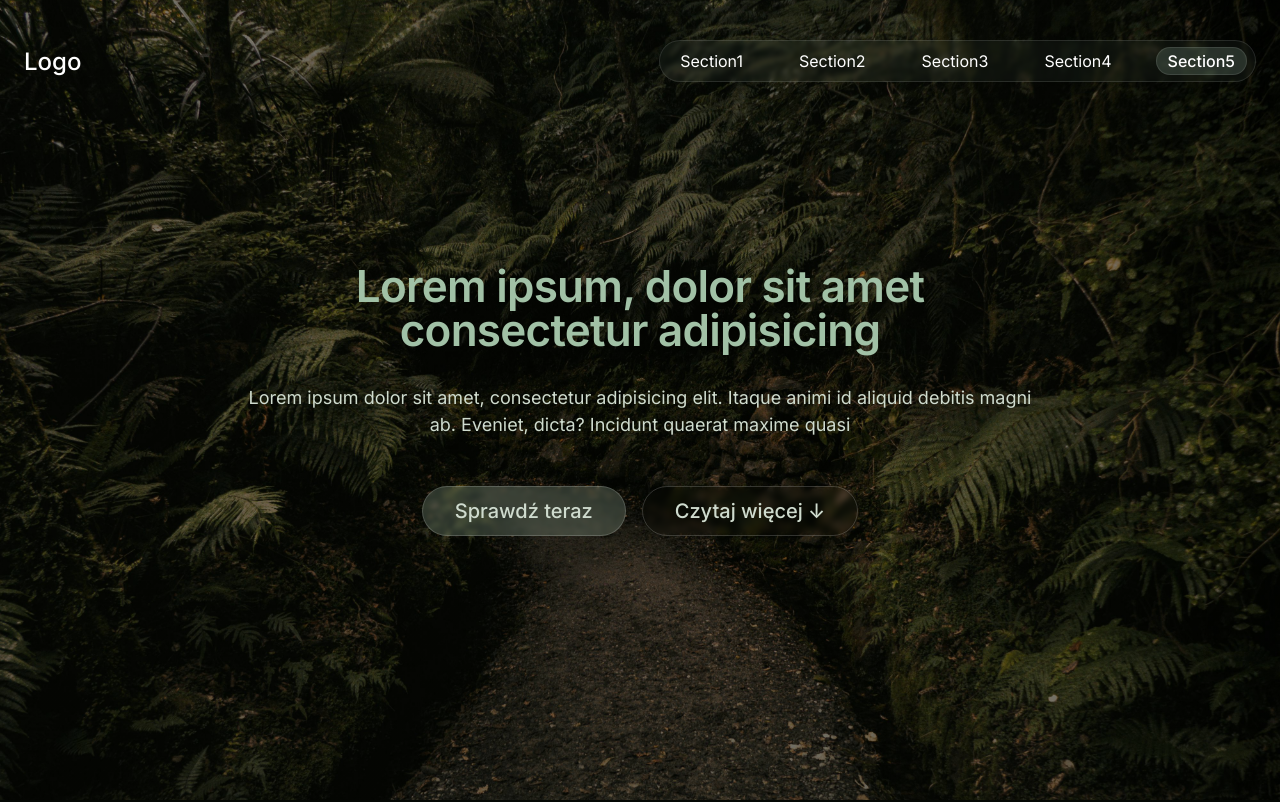
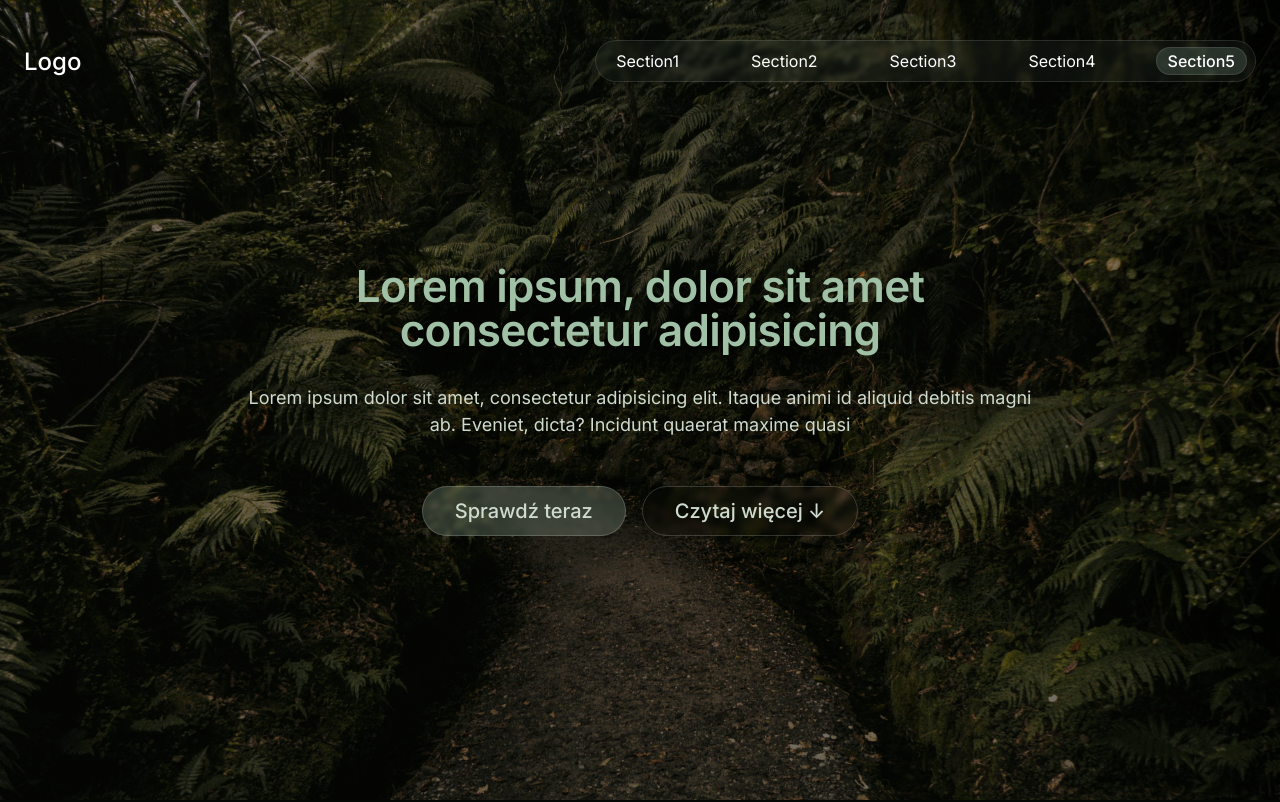
Before and after one commit to Lenyyyyyyy/Lenyyyyyyy.github.io, a plain HTML site: page index.html in a window 1280 px wide. Shown: the top 802 px of the page. Drawn offline with nearby package versions, Linux system fonts and the light colour scheme.

Commit message:
Update queries.css

```diff
--- a/css/queries.css
+++ b/css/queries.css
@@ -108,7 +108,7 @@
 
 @media (max-height:50em){
   .main-nav-list {
-    gap: 3.2rem;
+    gap: 4.8rem;
   }
 
   .heading-primary{
```
